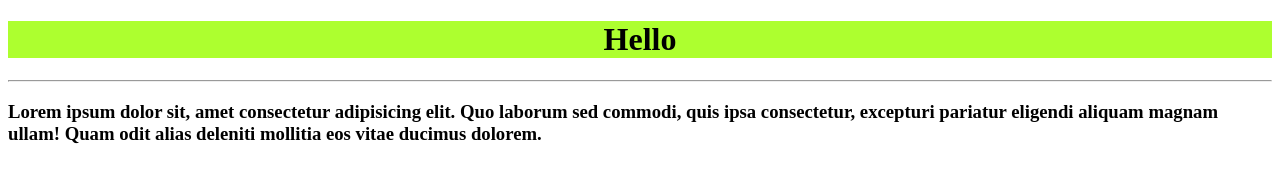
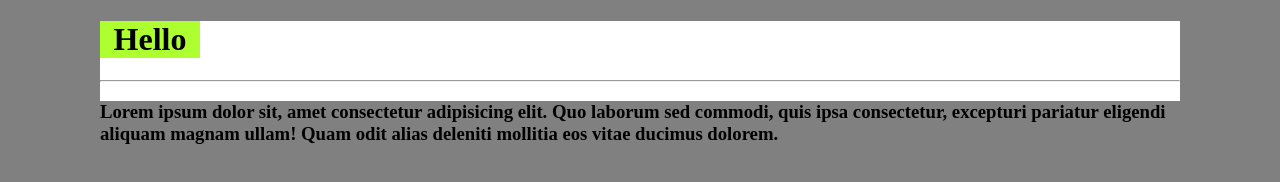
Before and after one commit to Debjit-321/Demo-1, a plain HTML site: page index.html in a window 1280 px wide. Drawn offline with Linux system fonts and the light colour scheme.

Commit message:
Added new css file.

```diff
--- a/index.html
+++ b/index.html
@@ -5,10 +5,20 @@
     <meta charset="UTF-8">
     <meta name="viewport" content="width=device-width, initial-scale=1.0">
     <title>Test File</title>
+    <style>
+        body {
+            background-color: white;
+            margin-left: 100px;
+            margin-right: 100px;
+        }
+        *{
+            background-color: grey;
+        }
+    </style>
 </head>
 
 <body>
-    <h1 style="background: greenyellow; display: flex; justify-content: center;">Hello</h1>
+    <h1 style="background: greenyellow; display: flex; justify-content: center; width: 100px;">Hello</h1>
     <hr>
     <h3>Lorem ipsum dolor sit, amet consectetur adipisicing elit. Quo laborum sed commodi, quis ipsa consectetur,
         excepturi pariatur eligendi aliquam magnam ullam! Quam odit alias deleniti mollitia eos vitae ducimus dolorem.
```
Also changed, not shown: style.css (added).
